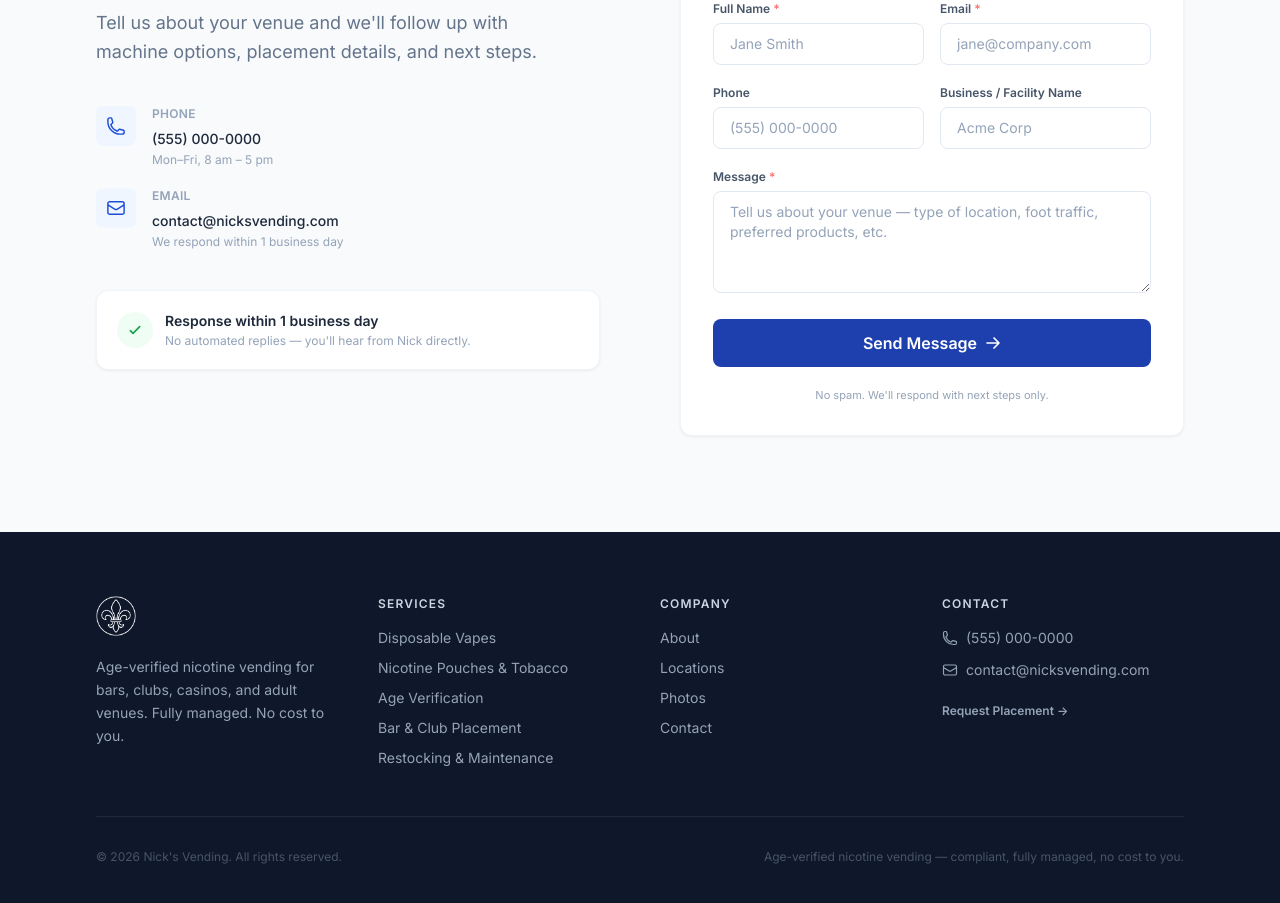
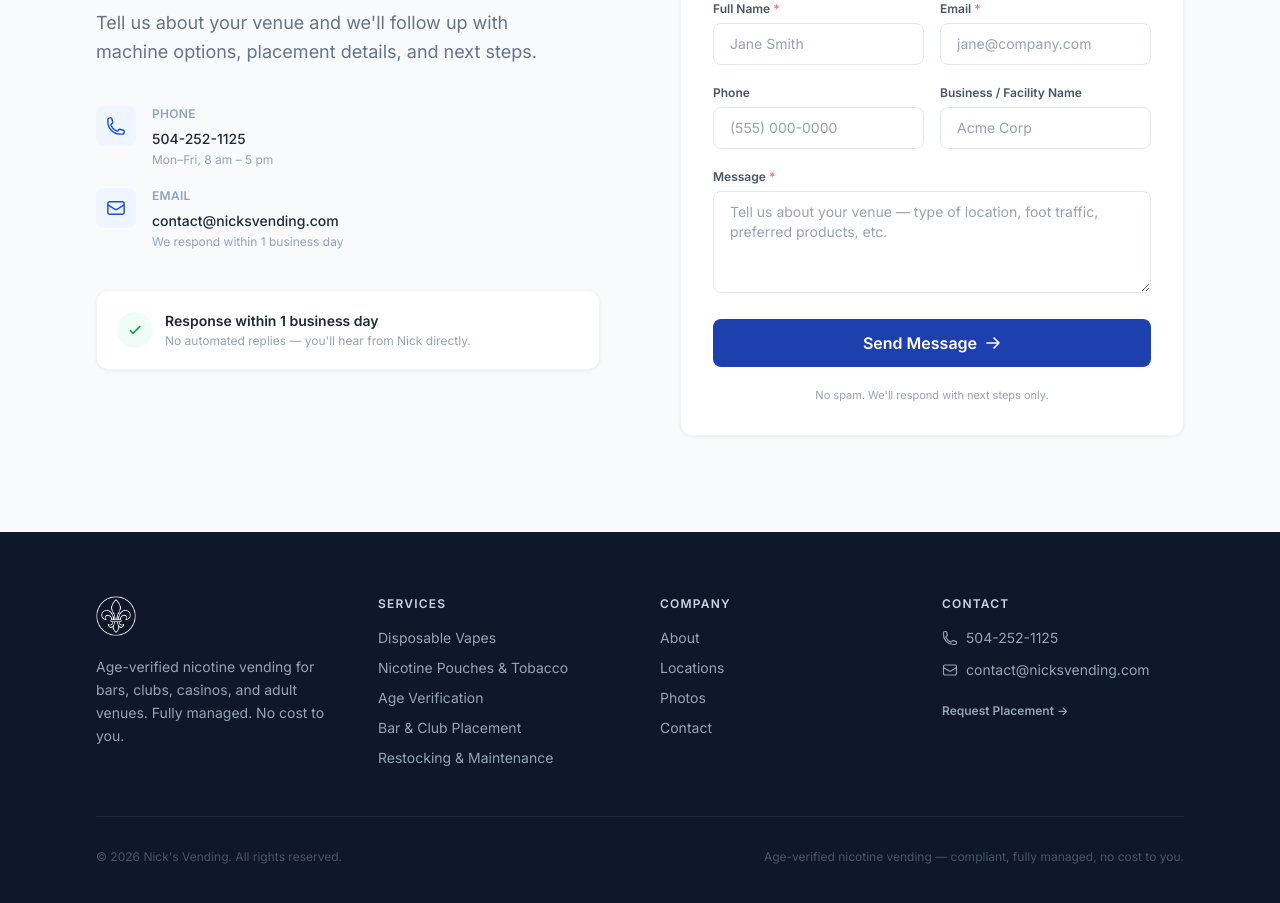
Before and after one commit to KH1188/nicks-vending, a React (Vite) app: page / in a window 1280 px wide. Shown: the part 4460-5363 px from the top of the page. Built offline with nearby package versions, Linux system fonts and the light colour scheme.

Commit message:
Update phone number to 504-252-1125

```diff
--- a/src/components/Contact.tsx
+++ b/src/components/Contact.tsx
@@ -81,9 +81,9 @@
                 </div>
                 <div>
                   <p className="text-xs font-semibold text-slate-400 uppercase tracking-wide mb-1">Phone</p>
-                  <a href="tel:+15550000000"
+                  <a href="tel:+15042521125"
                     className="text-sm font-medium text-slate-800 hover:text-brand-700 transition-colors">
-                    (555) 000-0000
+                    504-252-1125
                   </a>
                   <p className="text-xs text-slate-400 mt-0.5">Mon–Fri, 8 am – 5 pm</p>
                 </div>
--- a/src/components/Footer.tsx
+++ b/src/components/Footer.tsx
@@ -73,14 +73,14 @@
             </p>
             <ul className="space-y-3 text-sm">
               <li>
-                <a href="tel:+15550000000"
+                <a href="tel:+15042521125"
                   className="flex items-center gap-2 hover:text-white transition-colors">
                   <svg className="w-4 h-4 flex-shrink-0" fill="none" viewBox="0 0 24 24"
                     stroke="currentColor" strokeWidth={1.75}>
                     <path strokeLinecap="round" strokeLinejoin="round"
                       d="M2.25 6.75c0 8.284 6.716 15 15 15h2.25a2.25 2.25 0 002.25-2.25v-1.372c0-.516-.351-.966-.852-1.091l-4.423-1.106c-.44-.11-.902.055-1.173.417l-.97 1.293c-.282.376-.769.542-1.21.38a12.035 12.035 0 01-7.143-7.143c-.162-.441.004-.928.38-1.21l1.293-.97c.363-.271.527-.734.417-1.173L6.963 3.102a1.125 1.125 0 00-1.091-.852H4.5A2.25 2.25 0 002.25 4.5v2.25z" />
                   </svg>
-                  (555) 000-0000
+                  504-252-1125
                 </a>
               </li>
               <li>
```
